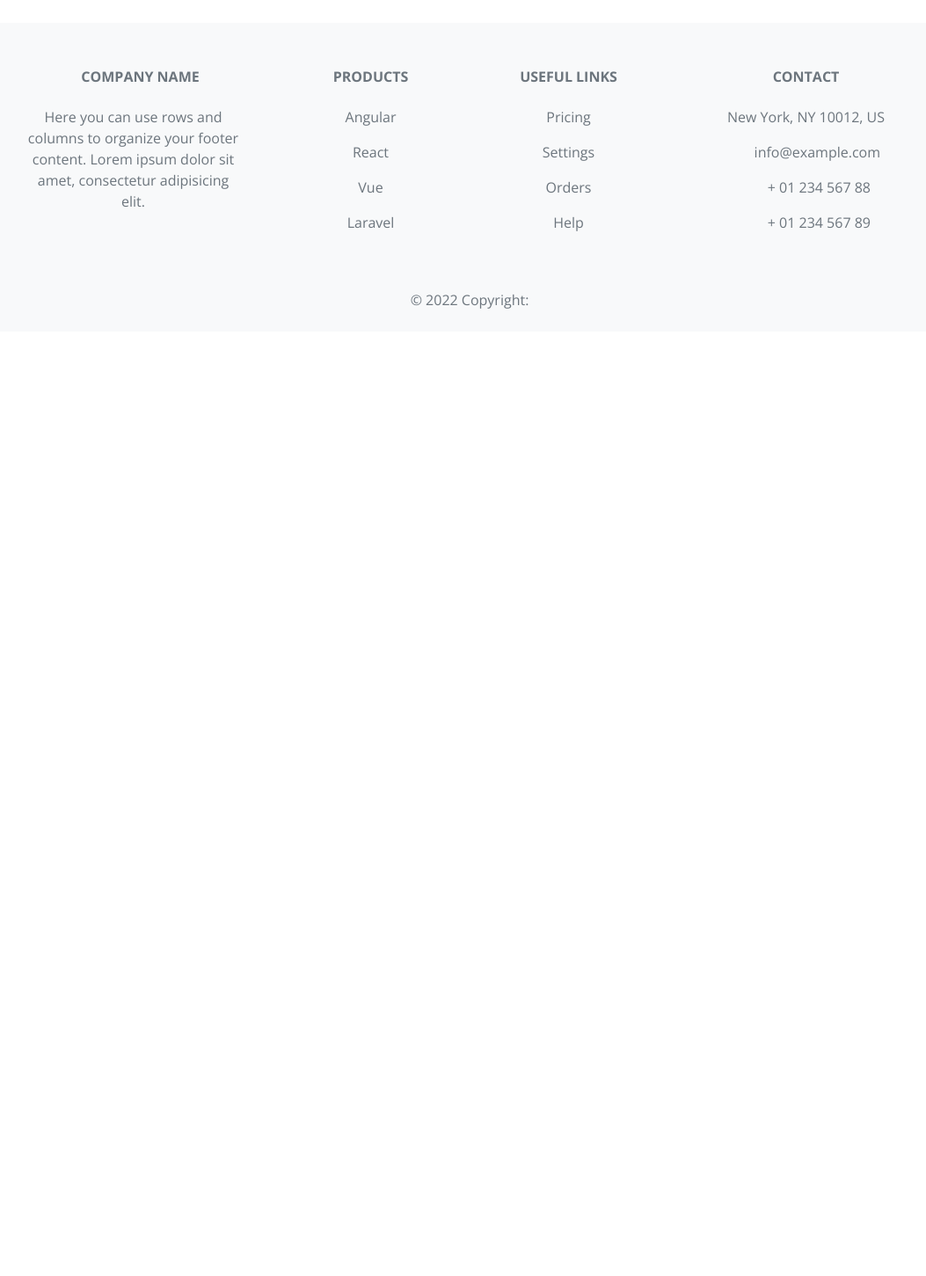
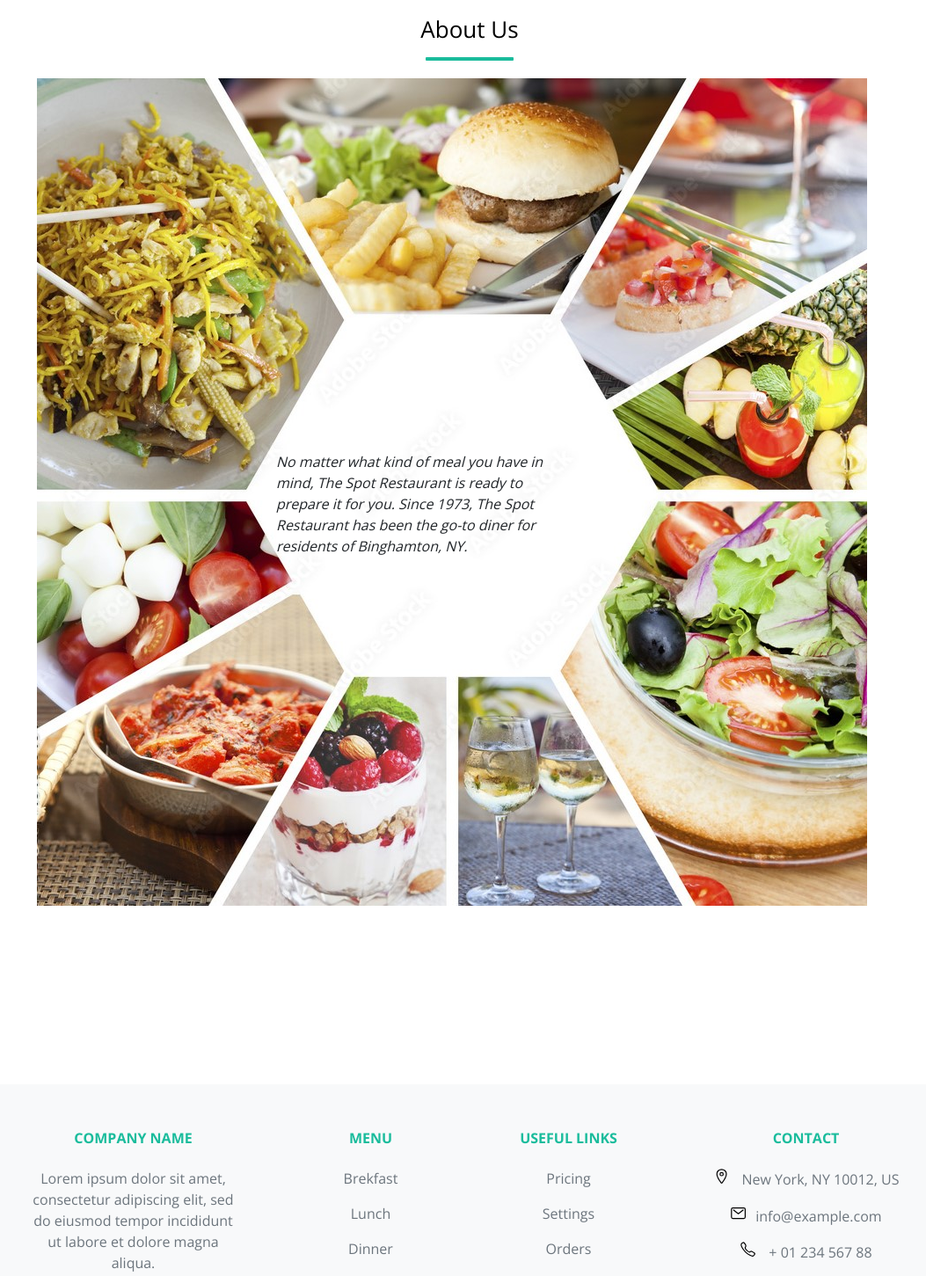
Before and after one commit to EdonaElshani/FoodService-MERN, a React (Create React App) app in the folder client/: page /about in a window 1280 px wide. Shown: the part 80-1531 px from the top of the page at 88% size, without its empty margins (106-1159 px from the left). Before the commit the page ends 800 px from the top, so only its background shows below. Built offline with nearby package versions, Linux system fonts and the light colour scheme.

Commit message:
Footer modified, How it Works Added, About Us Added

```diff
--- a/client/package.json
+++ b/client/package.json
@@ -7,8 +7,10 @@
     "@testing-library/react": "^13.3.0",
     "@testing-library/user-event": "^13.5.0",
     "axios": "^0.27.2",
+    "bootstrap": "^5.2.0",
     "bootstrap-icons": "^1.9.1",
     "react": "^18.2.0",
+    "react-bootstrap": "^2.5.0",
     "react-dom": "^18.2.0",
     "react-router-dom": "^6.3.0",
     "react-scripts": "5.0.1",
--- a/client/public/index.html
+++ b/client/public/index.html
@@ -47,5 +47,13 @@
 <script src="https://stackpath.bootstrapcdn.com/bootstrap/4.5.0/js/bootstrap.min.js"></script>
     <script src="https://cdn.jsdelivr.net/npm/bootstrap@5.2.0/dist/js/bootstrap.bundle.min.js" integrity="sha384-A3rJD856KowSb7dwlZdYEkO39Gagi7vIsF0jrRAoQmDKKtQBHUuLZ9AsSv4jD4Xa" crossorigin="anonymous"></script>
 </script>
+<script
+type="module"
+src="https://unpkg.com/ionicons@5.5.2/dist/ionicons/ionicons.esm.js"
+></script>
+<script
+nomodule
+src="https://unpkg.com/ionicons@5.5.2/dist/ionicons/ionicons.js"
+></script>
   </body>
 </html>
--- a/client/src/App.css
+++ b/client/src/App.css
@@ -128,3 +128,35 @@
   .slideInDown {
 	animation-name: slideInDown;
   }
+  .aboutUs{
+	background-image: url("./components/Images/aboutUs.jpg");
+	min-height: 140vh;
+	background-repeat: no-repeat;
+	margin: auto;
+  }
+  .first-Paragraph{
+	width: 45vw;
+	padding: 26.5rem 0 0 17rem;
+	font-style: italic;
+  }
+  .card-One, .card-Three{
+	background-color: #F8D7D0;
+  }
+  .card-Two{
+	background-color: #8ee9d7;
+  }
+  .card-One, .card-Three, .card-Two{
+	width: 18rem;
+	min-height: 25vh;
+  }
+  ion-icon {
+	font-size: 1.2em;
+	color: #000;
+	padding-right: .5em;
+  }
+  .card ion-icon{
+	font-size: 2rem;
+  }
+  footer h6{
+	color: #1abc9c;
+  }
--- a/client/src/components/AboutUs.js
+++ b/client/src/components/AboutUs.js
@@ -1,9 +1,19 @@
-import React from 'react'
+import React from "react";
+import "../App.css";
 
 const AboutUs = () => {
   return (
-    <div>AboutUs</div>
-  )
-}
+    <div className="container">
+      <h2 className="testimonial-header">About Us</h2>
+      <div className="aboutUs mx-5">
+        <p className="first-Paragraph">
+          No matter what kind of meal you have in mind, The Spot
+          Restaurant is ready to prepare it for you. Since 1973, The Spot
+          Restaurant has been the go-to diner for residents of Binghamton, NY.
+        </p>
+      </div>
+    </div>
+  );
+};
 
-export default AboutUs
+export default AboutUs;
--- a/client/src/components/Footer.js
+++ b/client/src/components/Footer.js
@@ -10,34 +10,33 @@
             <div className="row mt-3">
               <div className="col-md-3 col-lg-4 col-xl-3 mx-auto mb-4">
                 <h6 className="text-uppercase fw-bold mb-4">
-                  <i className="fas fa-gem me-3"></i>Company name
+               Company name
                 </h6>
                 <p>
-                  Here you can use rows and columns to organize your footer
-                  content. Lorem ipsum dolor sit amet, consectetur adipisicing
-                  elit.
+                Lorem ipsum dolor sit amet, consectetur adipiscing elit, sed do eiusmod tempor
+                incididunt ut labore et dolore magna aliqua.
                 </p>
               </div>
               <div className="col-md-2 col-lg-2 col-xl-2 mx-auto mb-4">
-                <h6 className="text-uppercase fw-bold mb-4">Products</h6>
+                <h6 className="text-uppercase fw-bold mb-4">Menu</h6>
                 <p>
                   <a href="#!" className="text-reset">
-                    Angular
+                    Brekfast
                   </a>
                 </p>
                 <p>
                   <a href="#!" className="text-reset">
-                    React
+                    Lunch
                   </a>
                 </p>
                 <p>
                   <a href="#!" className="text-reset">
-                    Vue
+                    Dinner
                   </a>
                 </p>
                 <p>
                   <a href="#!" className="text-reset">
-                    Laravel
+                    Dessert
                   </a>
                 </p>
               </div>
@@ -67,17 +66,17 @@
               <div className="col-md-4 col-lg-3 col-xl-3 mx-auto mb-md-0 mb-4">
                 <h6 className="text-uppercase fw-bold mb-4">Contact</h6>
                 <p>
-                <i class="bi bi-geo-alt-fill"></i>New York, NY 10012, US
+                <ion-icon name="location-outline"></ion-icon> New York, NY 10012, US
                 </p>
                 <p>
-                  <i className="fas fa-envelope me-3"></i>
+                <ion-icon name="mail-outline"></ion-icon>
                   info@example.com
                 </p>
                 <p>
-                  <i className="fas fa-phone me-3"></i> + 01 234 567 88
+                <ion-icon name="call-outline"></ion-icon> + 01 234 567 88
                 </p>
                 <p>
-                  <i className="fas fa-print me-3"></i> + 01 234 567 89
+                <ion-icon name="call-outline"></ion-icon> + 01 234 567 89
                 </p>
               </div>
             </div>
@@ -86,7 +85,7 @@
         <div
           className="text-center p-4"
         >
-          © 2022 Copyright:
+          © 2022 Copyright
         </div>
       </footer>
     </div>
--- a/client/src/components/HomePage.js
+++ b/client/src/components/HomePage.js
@@ -1,12 +1,14 @@
 import React from "react";
 import Accordion from "./Accordion";
 import { HeroSection } from "./HeroSection";
+import HowItWorks from "./HowItWorks";
 import Testimonials from "./Testimonials";
 
 const HomePage = () => {
   return (
     <div className="container">
       <HeroSection />
+      <HowItWorks/>
       <Testimonials />
       <Accordion />
     </div>
--- /dev/null
+++ b/client/src/components/HowItWorks.js
@@ -0,0 +1,42 @@
+import React from "react";
+import "../App.css";
+
+const HowItWorks = () => {
+  return (
+    <div className="container py-4" id="howItWorks">
+      <h2 className="testimonial-header">How it Works</h2>
+      <div className="d-flex gap-5 justify-content-center">
+        <div className="card card-One text-center">
+          <div className="card-body">
+              <ion-icon name="bag-outline"></ion-icon>
+            <p className="card-text">1.Select food
+            </p>
+            <p className="card-text ">
+              Lorem ipsum dolor sit amet, consectetur adipiscing eli.
+            </p>
+          </div>
+        </div>
+        <div className="card card-Two">
+          <div className="card-body text-center">
+        <ion-icon name="card-outline"></ion-icon>
+            <p className="card-text">2. Pay with Card</p>
+            <p className="card-text">
+              Lorem ipsum dolor sit amet, consectetur adipiscing eli.
+            </p>
+          </div>
+        </div>
+        <div className="card card-Three">
+          <div className="card-body text-center">
+          <ion-icon name="car-outline"></ion-icon>
+            <p className="card-text">3. Pickup Delivery</p>
+            <p className="card-text">
+              Lorem ipsum dolor sit amet, consectetur adipiscing eli.
+            </p>
+          </div>
+        </div>
+      </div>
+    </div>
+  );
+};
+
+export default HowItWorks;
--- a/client/src/components/Navbar.js
+++ b/client/src/components/Navbar.js
@@ -18,7 +18,7 @@
           <NavLink to="/about" className="nav-link fw-semibold">About</NavLink>
         </li>
         <li className="nav-item">
-          <a className="nav-link fw-semibold" href="#">How it works</a>
+          <a className="nav-link fw-semibold" href="#howItWorks">How it works</a>
         </li>
         <li className="nav-item">
         <NavLink to="/new" className="nav-link fw-semibold">Add Order</NavLink>
```
Also changed, not shown: client/src/components/Images/aboutUs.jpg (added), 1 other file (tests, documents, lock files or other folders).
